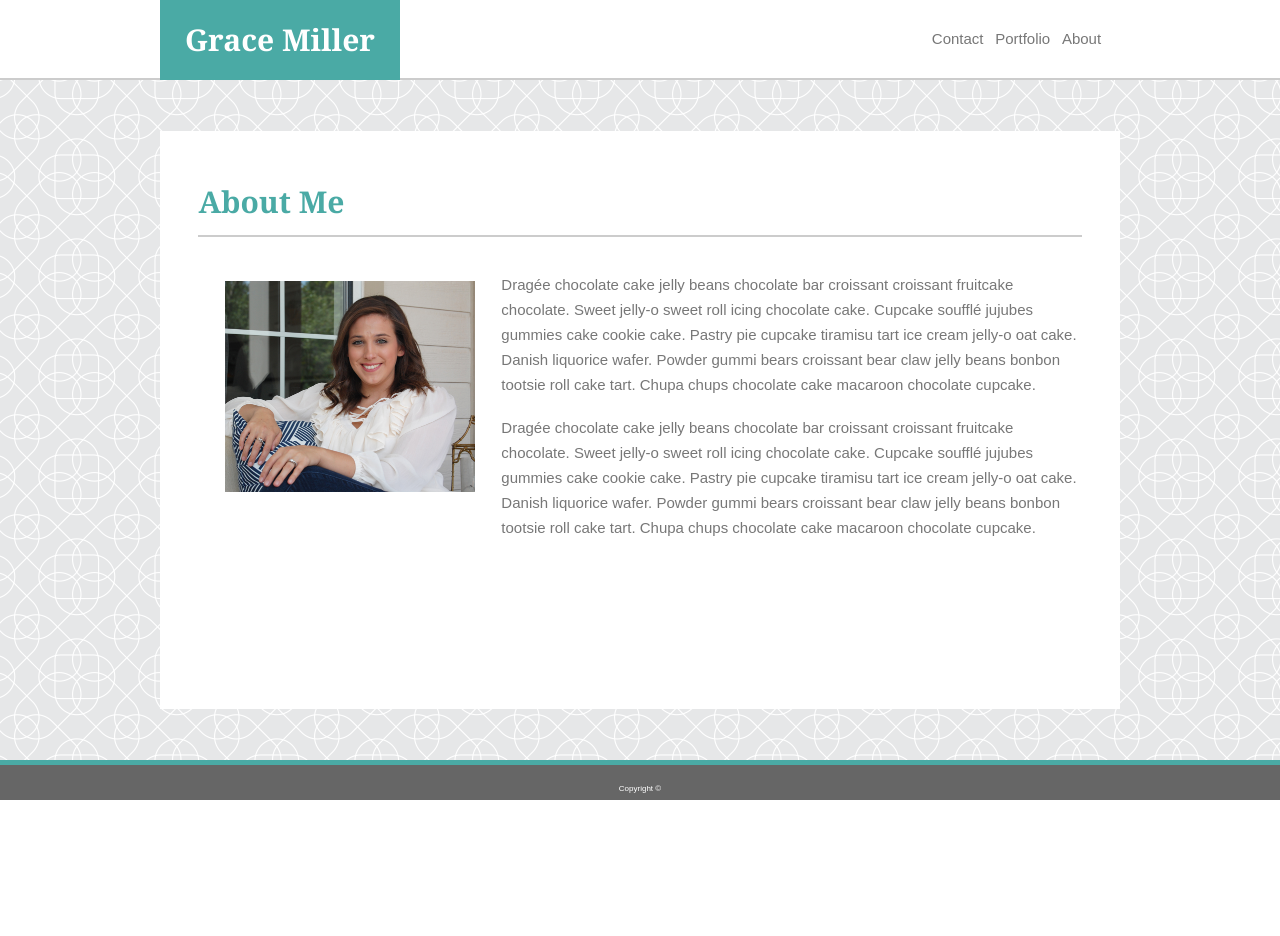
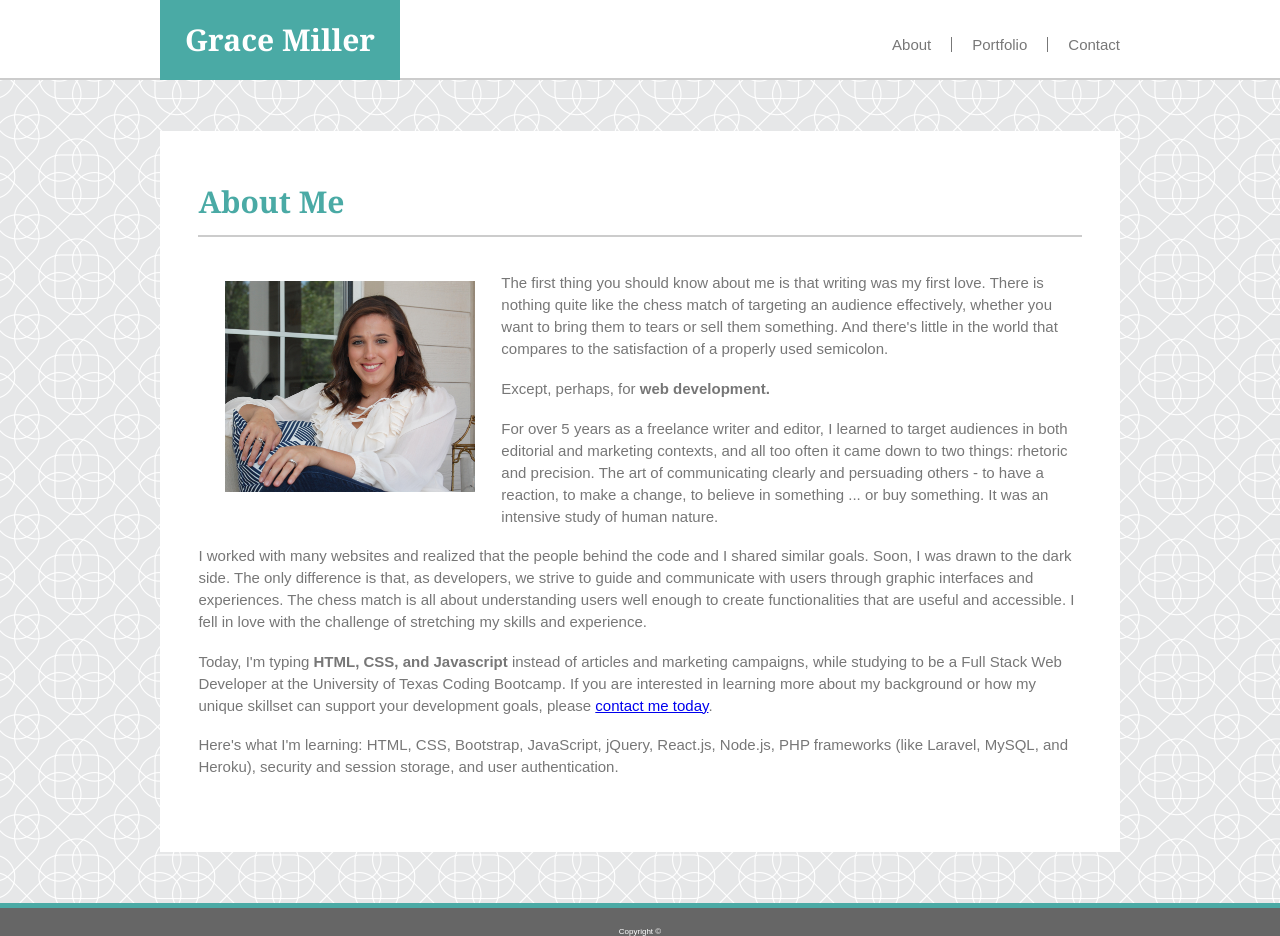
Before and after one commit to gracemiller23/basicPortfolio, a plain HTML site: page index.html in a window 1280 px wide. Before the commit the page ends 800 px from the top, so only its background shows below. Drawn offline with Linux system fonts and the light colour scheme.

Commit message:
corrected css styles, added images, and added content to about page

```diff
--- a/assets/css/style.css
+++ b/assets/css/style.css
@@ -3,10 +3,6 @@
     -webkit-box-sizing: border-box;
     -moz-box-sizing: border-box;
      box-sizing: border-box;
-}
-
-html, body {
-    height:100%;
 }
 
 body {
@@ -56,12 +52,16 @@ p {
     color:#777777;
     font-family:'Arial', 'Helvetica Neue', Helvetica, sans-serif;
     font-size: 15px;
-    line-height:25px;
+    line-height:22px;
     margin: 2% 0;
 }
 
 section {
     padding:2% 0;
+}
+
+.bold {
+    font-weight: bold;
 }
 
 
@@ -72,24 +72,13 @@ header {
  border-bottom: 2px solid #cccccc;
  width:100%;
  height: 80px;
+
 }
 
 header::after{
     content:"";
     display:block;
     clear:both;
-}
-
-.name {
-    background-color:#4aaaa5;
-    width:25%;
-    height: 80px;
-    margin:0;
-    padding:0;
-    display:block;
-    float:left;
-    position:relative;
-    left: 0;
 }
 
 .headwrap {
@@ -106,52 +95,49 @@ header::after{
     clear:both;
 }
 
-/* ------ Navigation -------- */
-nav {
-    position:relative;
-    width:20%;
-    float:right;
-    /*temporary fix for float issue
-    text-align:right;*/
+.name {
+    background-color:#4aaaa5;
+    width:25%;
+    height: 80px;
+    margin:0;
+    padding:0;
+    display:inline-block;
 
 }
 
-nav li {
-    display:inline-block;
-    margin: 0;
-    padding-top: 31px;
-    padding-left: 2%;
-    padding-right: 2%;
+
+/* ------ Navigation -------- */
+
+nav {
+    float:right;
 }
 
+nav ul {
+    list-style-type:none;
+    padding-top:15%;
+}
 
+nav li {
+    display: inline;
+    float:left;
+    padding-left:20px;
+    padding-right:20px;
+    border-right: 1px solid #777777 !important;
+}
 
-nav a {
-    margin: 0;
+nav li a {
+    display:block;
     font-family:'Arial', 'Helvetica Neue', Helvetica, sans-serif;
     font-size: 15px;
     text-decoration:none;
     color:#777777;
-    padding:0;
+
+}
+nav li:last-child{
+    padding-right:0;
+    border-right: none !important;
 }
 
-nav li:last-child {
-    padding-right:0;
-}
-
-/*
-nav li::before {
-    content:"|";
-    font-family:'Arial', 'Helvetica Neue', Helvetica, sans-serif;
-    font-size: 15px;
-    text-decoration:none;
-    color:#777777;
-}
-
-nav li:last-child::before{
-    content:"";
-}
-*/
 
 
 
--- a/index.html
+++ b/index.html
@@ -17,13 +17,13 @@
             <nav>
                 <ul>
                     <li>
-                    <a href="contact.html">Contact </a>
+                        <a href="index.html">About</a>
                     </li>
                     <li>
                         <a href="portfolio.html">Portfolio</a>
                     </li>
                     <li>
-                    <a href="index.html">About</a>
+                        <a href="contact.html">Contact </a>
                     </li>
                 </ul>
             </nav>
@@ -35,14 +35,29 @@
         </section>
         <section class="bottomRow">
             <img src="assets/images/GraceMillerHeadshotsm.jpg" alt="Grace Miller">
-            <p>Dragée chocolate cake jelly beans chocolate bar croissant croissant fruitcake chocolate. Sweet jelly-o sweet
-                roll icing chocolate cake. Cupcake soufflé jujubes gummies cake cookie cake. Pastry pie cupcake tiramisu
-                tart ice cream jelly-o oat cake. Danish liquorice wafer. Powder gummi bears croissant bear claw jelly beans
-                bonbon tootsie roll cake tart. Chupa chups chocolate cake macaroon chocolate cupcake.</p>
-            <p>Dragée chocolate cake jelly beans chocolate bar croissant croissant fruitcake chocolate. Sweet jelly-o sweet
-                roll icing chocolate cake. Cupcake soufflé jujubes gummies cake cookie cake. Pastry pie cupcake tiramisu
-                tart ice cream jelly-o oat cake. Danish liquorice wafer. Powder gummi bears croissant bear claw jelly beans
-                bonbon tootsie roll cake tart. Chupa chups chocolate cake macaroon chocolate cupcake.</p>
+            <p>The first thing you should know about me is that writing was my first love. There is nothing quite like the chess
+                match of targeting an audience effectively, whether you want to bring them to tears or sell them something.
+                And there's little in the world that compares to the satisfaction of a properly used semicolon.</p>
+            <p>Except, perhaps, for
+                <span class="bold">web development.</span>
+            </p>
+            <p>For over 5 years as a freelance writer and editor, I learned to target audiences in both editorial and marketing
+                contexts, and all too often it came down to two things: rhetoric and precision. The art of communicating
+                clearly and persuading others - to have a reaction, to make a change, to believe in something ... or buy
+                something. It was an intensive study of human nature.
+            </p>
+            <p>I worked with many websites and realized that the people behind the code and I shared similar goals. Soon, I
+                was drawn to the dark side. The only difference is that, as developers, we strive to guide and communicate
+                with users through graphic interfaces and experiences. The chess match is all about understanding users well
+                enough to create functionalities that are useful and accessible. I fell in love with the challenge of stretching
+                my skills and experience.</p>
+            <p>Today, I'm typing
+                <span class="bold">HTML, CSS, and Javascript</span> instead of articles and marketing campaigns, while studying to be a Full
+                Stack Web Developer at the University of Texas Coding Bootcamp. If you are interested in learning more about
+                my background or how my unique skillset can support your development goals, please
+                <a href="contact.html">contact me today</a>.</p>
+            <p>Here's what I'm learning: HTML, CSS, Bootstrap, JavaScript, jQuery, React.js, Node.js, PHP frameworks (like Laravel,
+                MySQL, and Heroku), security and session storage, and user authentication.</p>
         </section>
     </div>
     <footer>
```
Also changed, not shown: contact.html (+5 -3 lines), portfolio.html (+29 -17 lines), assets/images/portfolioImage2.jpg (added), assets/images/portfolioImage3.jpg (added), assets/images/portfolioImage4.jpg (added), assets/images/portfolioImage5.jpg (added). Lines whose indentation alone changed are shown as unchanged.
